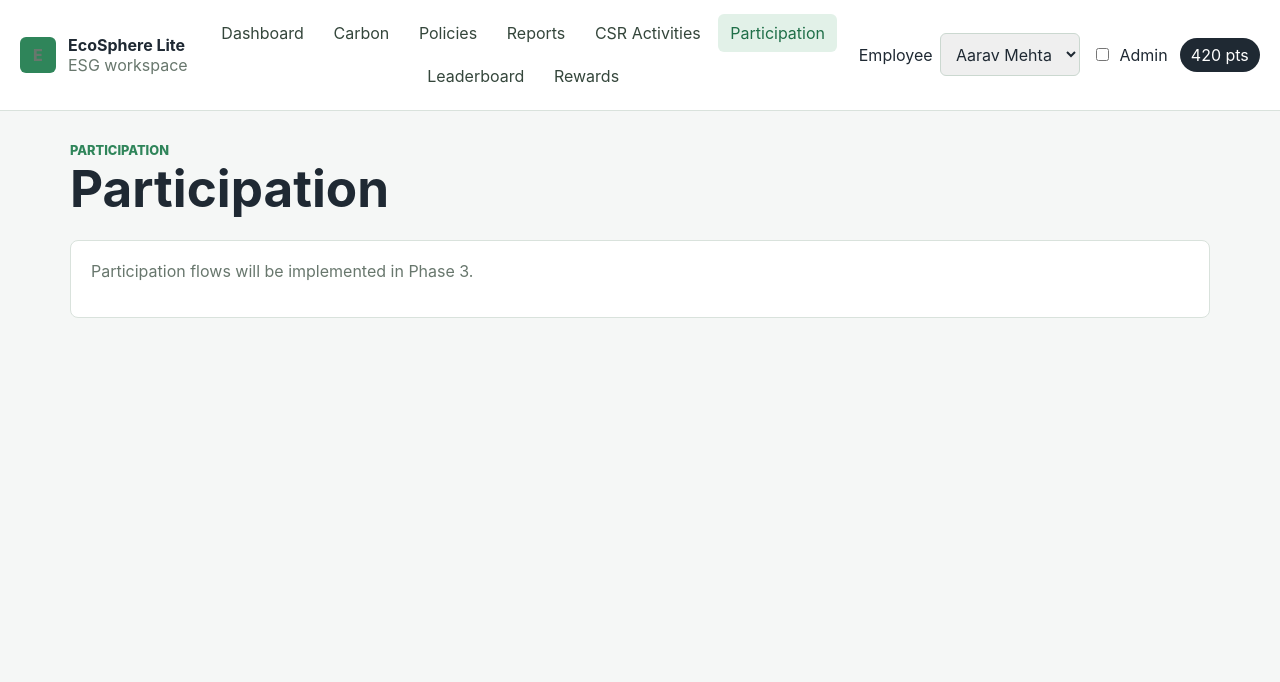
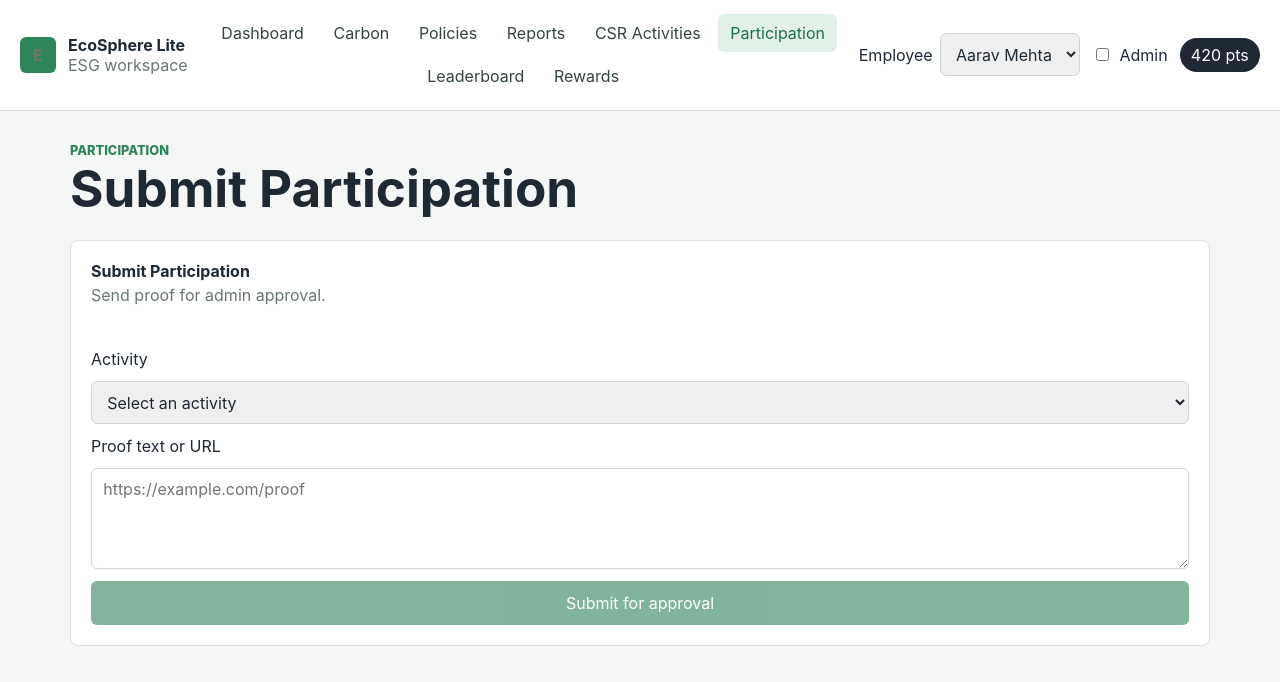
Before and after one commit to kiran-shor/odoo-hackathon-2026-Ecosphere-kiran-team, a React (Vite) app in the folder frontend/: page /participation in a window 1280 px wide. Shown: the top 682 px of the page. Built offline with nearby package versions, Linux system fonts and the light colour scheme.

Commit message:
Implement person C participation flow

```diff
--- /dev/null
+++ b/frontend/src/features/person-c/components/ParticipationForm.jsx
@@ -0,0 +1,84 @@
+import { useState } from 'react';
+import client from '../../../api/client';
+import ErrorMessage from '../../../components/ErrorMessage';
+
+function getErrorMessage(err) {
+  return err.response?.data?.message || 'Something went wrong';
+}
+
+export default function ParticipationForm({ activities, employeeId, onSubmitted }) {
+  const [activityId, setActivityId] = useState('');
+  const [proof, setProof] = useState('');
+  const [submitting, setSubmitting] = useState(false);
+  const [error, setError] = useState('');
+
+  async function handleSubmit(event) {
+    event.preventDefault();
+
+    if (!employeeId || !activityId || !proof.trim()) return;
+
+    setSubmitting(true);
+    setError('');
+
+    try {
+      await client.post('/participation', {
+        employeeId: Number(employeeId),
+        activityId: Number(activityId),
+        proof: proof.trim(),
+      });
+
+      setActivityId('');
+      setProof('');
+      onSubmitted();
+    } catch (err) {
+      setError(getErrorMessage(err));
+    } finally {
+      setSubmitting(false);
+    }
+  }
+
+  return (
+    <form className="panel form-panel" onSubmit={handleSubmit}>
+      <div className="panel-heading">
+        <h2>Submit Participation</h2>
+        <p>Send proof for admin approval.</p>
+      </div>
+
+      <ErrorMessage message={error} />
+
+      <label>
+        Activity
+        <select
+          value={activityId}
+          onChange={(event) => setActivityId(Number(event.target.value))}
+          required
+        >
+          <option value="">Select an activity</option>
+          {activities.map((activity) => (
+            <option key={activity.id} value={activity.id}>
+              {activity.title} - {activity.pointsReward} pts
+            </option>
+          ))}
+        </select>
+      </label>
+
+      <label>
+        Proof text or URL
+        <textarea
+          rows="4"
+          value={proof}
+          onChange={(event) => setProof(event.target.value)}
+          placeholder="https://example.com/proof"
+          required
+        />
+      </label>
+
+      <button
+        type="submit"
+        disabled={submitting || !employeeId || !activityId || !proof.trim()}
+      >
+        {submitting ? 'Submitting...' : 'Submit for approval'}
+      </button>
+    </form>
+  );
+}
--- /dev/null
+++ b/frontend/src/features/person-c/components/PendingParticipationTable.jsx
@@ -0,0 +1,78 @@
+function formatDate(value) {
+  if (!value) return 'Unknown';
+
+  return new Intl.DateTimeFormat('en', {
+    dateStyle: 'medium',
+    timeStyle: 'short',
+  }).format(new Date(value));
+}
+
+export default function PendingParticipationTable({
+  items,
+  onApprove,
+  onReject,
+  busyId,
+}) {
+  if (items.length === 0) {
+    return (
+      <section className="panel">
+        <p className="empty-state">No pending participation submissions.</p>
+      </section>
+    );
+  }
+
+  return (
+    <section className="panel">
+      <div className="panel-heading">
+        <h2>Pending Review</h2>
+        <p>Approve valid proof or reject incomplete submissions.</p>
+      </div>
+
+      <div className="table-scroll">
+        <table>
+          <thead>
+            <tr>
+              <th>Employee</th>
+              <th>Activity</th>
+              <th>Proof</th>
+              <th>Created</th>
+              <th>Actions</th>
+            </tr>
+          </thead>
+          <tbody>
+            {items.map((item) => {
+              const isBusy = busyId === item.id;
+
+              return (
+                <tr key={item.id}>
+                  <td>{item.employeeName || `Employee #${item.employeeId}`}</td>
+                  <td>{item.activityTitle || `Activity #${item.activityId}`}</td>
+                  <td>{item.proof}</td>
+                  <td>{formatDate(item.createdAt)}</td>
+                  <td>
+                    <div className="policy-actions">
+                      <button
+                        type="button"
+                        disabled={isBusy}
+                        onClick={() => onApprove(item)}
+                      >
+                        {isBusy ? 'Saving...' : 'Approve'}
+                      </button>
+                      <button
+                        type="button"
+                        disabled={isBusy}
+                        onClick={() => onReject(item)}
+                      >
+                        Reject
+                      </button>
+                    </div>
+                  </td>
+                </tr>
+              );
+            })}
+          </tbody>
+        </table>
+      </div>
+    </section>
+  );
+}
--- a/frontend/src/features/person-c/pages/Participation.jsx
+++ b/frontend/src/features/person-c/pages/Participation.jsx
@@ -1,16 +1,149 @@
+import { useCallback, useEffect, useState } from 'react';
+import client from '../../../api/client';
+import { useUser } from '../../../context/UserContext';
+import LoadingState from '../../../components/LoadingState';
+import ErrorMessage from '../../../components/ErrorMessage';
+import ParticipationForm from '../components/ParticipationForm';
+import PendingParticipationTable from '../components/PendingParticipationTable';
+import { mockActivities, mockPendingParticipation } from '../mocks/data';
+
+function getErrorMessage(err) {
+  return err.response?.data?.message || 'Something went wrong';
+}
+
 export default function Participation() {
+  const {
+    currentEmployeeId,
+    refreshCurrentEmployee,
+    isAdmin,
+  } = useUser();
+  const [activities, setActivities] = useState(mockActivities);
+  const [pendingItems, setPendingItems] = useState(mockPendingParticipation);
+  const [loading, setLoading] = useState(true);
+  const [error, setError] = useState('');
+  const [success, setSuccess] = useState('');
+  const [busyId, setBusyId] = useState(null);
+
+  const fetchActivities = useCallback(async () => {
+    const { data } = await client.get('/activities');
+    return data;
+  }, []);
+
+  const fetchPendingParticipation = useCallback(async () => {
+    const { data } = await client.get('/participation?status=pending');
+    return data;
+  }, []);
+
+  useEffect(() => {
+    async function loadParticipationPage() {
+      setLoading(true);
+      setError('');
+      setSuccess('');
+
+      try {
+        if (isAdmin) {
+          const data = await fetchPendingParticipation();
+          setPendingItems(data);
+        } else {
+          const data = await fetchActivities();
+          setActivities(data);
+        }
+      } catch (err) {
+        setError(getErrorMessage(err));
+
+        if (isAdmin) {
+          setPendingItems(mockPendingParticipation);
+        } else {
+          setActivities(mockActivities);
+        }
+      } finally {
+        setLoading(false);
+      }
+    }
+
+    loadParticipationPage();
+  }, [fetchActivities, fetchPendingParticipation, isAdmin]);
+
+  function handleSubmitted() {
+    setSuccess('Submitted for approval');
+  }
+
+  async function handleApprove(item) {
+    setBusyId(item.id);
+    setError('');
+    setSuccess('');
+
+    try {
+      await client.patch(`/participation/${item.id}/approve`);
+      setPendingItems((current) =>
+        current.filter((pendingItem) => pendingItem.id !== item.id)
+      );
+
+      if (Number(item.employeeId) === Number(currentEmployeeId)) {
+        await refreshCurrentEmployee();
+      }
+
+      setSuccess('Participation approved');
+    } catch (err) {
+      setError(getErrorMessage(err));
+    } finally {
+      setBusyId(null);
+    }
+  }
+
+  async function handleReject(item) {
+    setBusyId(item.id);
+    setError('');
+    setSuccess('');
+
+    try {
+      await client.patch(`/participation/${item.id}/reject`);
+      setPendingItems((current) =>
+        current.filter((pendingItem) => pendingItem.id !== item.id)
+      );
+      setSuccess('Participation rejected');
+    } catch (err) {
+      setError(getErrorMessage(err));
+    } finally {
+      setBusyId(null);
+    }
+  }
+
+  if (loading) {
+    return <LoadingState label="Loading participation..." />;
+  }
+
   return (
     <main className="page">
       <section className="page-header">
         <div>
           <p className="eyebrow">Participation</p>
-          <h1>Participation</h1>
+          <h1>{isAdmin ? 'Review Participation' : 'Submit Participation'}</h1>
         </div>
       </section>
 
-      <section className="panel">
-        <p className="muted">Participation flows will be implemented in Phase 3.</p>
-      </section>
+      <ErrorMessage message={error} />
+
+      {success && (
+        <p className="success-message" role="status">
+          {success}
+        </p>
+      )}
+
+      {isAdmin ? (
+        <PendingParticipationTable
+          busyId={busyId}
+          items={pendingItems}
+          onApprove={handleApprove}
+          onReject={handleReject}
+        />
+      ) : (
+        <ParticipationForm
+          activities={activities}
+          employeeId={currentEmployeeId}
+          onSubmitted={handleSubmitted}
+        />
+      )}
     </main>
   );
 }
```
